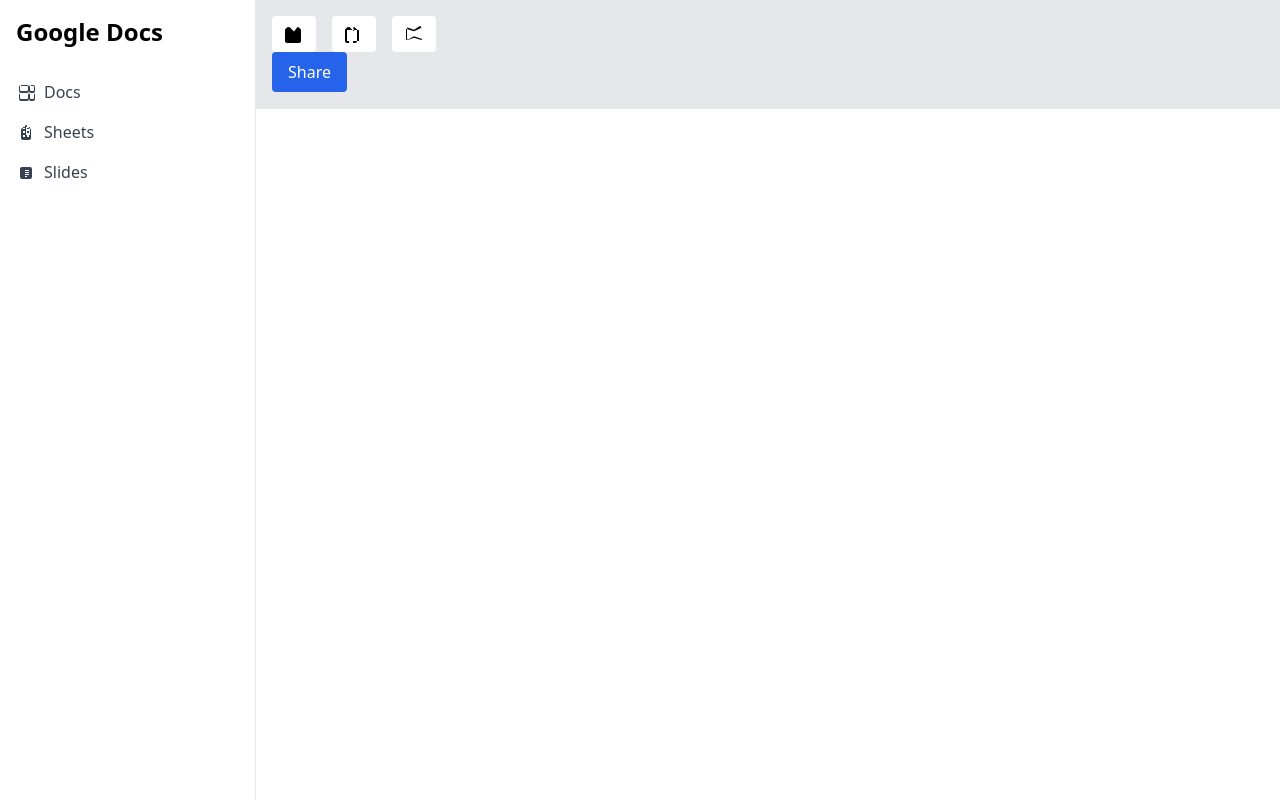
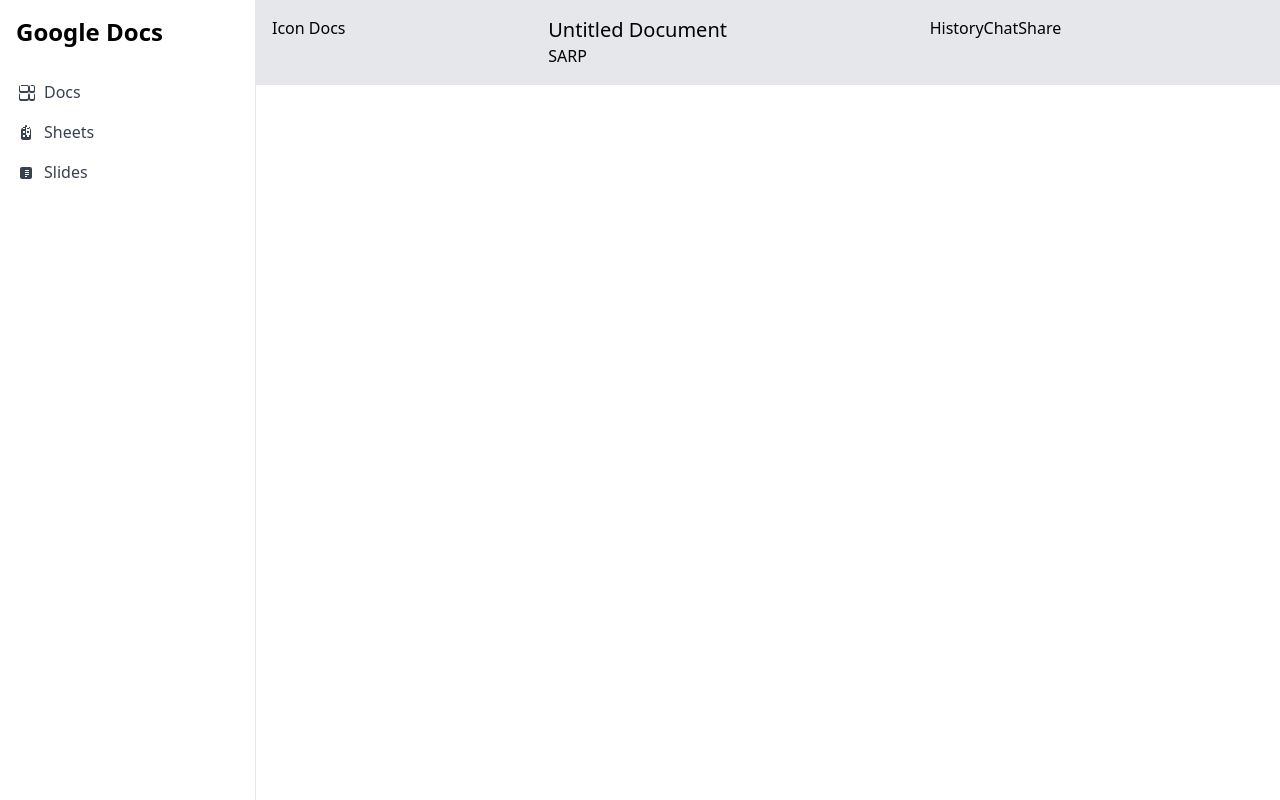
Before and after one commit to shu-bham-dev/google-word-clone, a React (Create React App) app: page / in a window 1280 px wide. Built offline with nearby package versions, Linux system fonts and the light colour scheme.

Commit message:
add header and setup base

```diff
--- a/src/pages/Home/components/Toolbar.tsx
+++ b/src/pages/Home/components/Toolbar.tsx
@@ -2,51 +2,23 @@
 
 const Toolbar = () => {
   return (
-    <div>
-        <div className="flex items-center space-x-4">
-            <button className="bg-white hover:bg-gray-100 px-3 py-2 rounded">
-              <svg
-                xmlns="http://www.w3.org/2000/svg"
-                className="h-5 w-5"
-                viewBox="0 0 20 20"
-                fill="currentColor"
-              >
-                <path
-                  fillRule="evenodd"
-                  d="M4.707 3.293a1 1 0 0 0-1.414 0L1 5.586V17a2 2 0 0 0 2 2h12a2 2 0 0 0 2-2V5.586l-2.293-2.293a1 1 0 0 0-1.414 0L10 7.586l-4.293-4.293a1 1 0 0 0-1.414 0z"
-                />
-              </svg>
-            </button>
-            <button className="bg-white hover:bg-gray-100 px-3 py-2 rounded">
-              <svg
-                xmlns="http://www.w3.org/2000/svg"
-                className="h-5 w-5"
-                viewBox="0 0 20 20"
-                fill="currentColor"
-              >
-                <path
-                  fillRule="evenodd"
-                  d="M4.707 3.293a1 1 0 0 0-1.414 0L1 5.586V17a2 2 0 0 0 2 2h2v-2H3V6h12v11H9v2h2a2 2 0 0 0 2-2V5.586l-2.293-2.293a1 1 0 0 0-1.414 0L10 7.586l-4.293-4.293a1 1 0 0 0-1.414 0z"
-                />
-              </svg>
-            </button>
-            <button className="bg-white hover:bg-gray-100 px-3 py-2 rounded">
-              <svg
-                xmlns="http://www.w3.org/2000/svg"
-                className="h-5 w-5"
-                viewBox="0 0 20 20"
-                fill="currentColor"
-              >
-                <path
-                  fillRule="evenodd"
-                  d="M4 4a1 1 0 0 0-1 1v10a1 1 0 0 0 1.514.858L10 13.716l6.486 2.142A1 1 0 0 0 18 15V5a1 1 0 0 0-1.486-.874L10 7.284l-6.514-2.158A1 1 0 0 0 2 5V15a1 1 0 0 0 1.514.858L10 12.284l6.486 2.142A1 1 0 0 0 18 14V5a1 1 0 0 0-1-1V3a1 1 0 0 0-1.514-.858L10 5.716 3.514 3.574A1 1 0 0 0 3 4v1z"
-                />
-              </svg>
-            </button>
+    <div className='flex justify-between'>
+        <div>Icon Docs</div>
+        <div className='flex flex-col'>
+          <div className='text-xl'>Untitled Document</div>
+          <div className="flex">
+            <div>S</div>
+            <div>A</div>
+            <div>R</div>
+            <div>P</div>
           </div>
-          <div>
-            <button className="bg-blue-600 text-white px-4 py-2 rounded">Share</button>
-          </div>
+        </div>
+        <div className='flex'>
+          <div>History</div>
+          <div>Chat</div>
+          <div>Share</div>
+        </div>
+        <div></div>
     </div>
   )
 }
--- a/src/pages/Home/index.tsx
+++ b/src/pages/Home/index.tsx
@@ -15,7 +15,7 @@
         <Sidebar/>
       </div>
       <div className="flex flex-col flex-grow">
-        <div className="flex items-center justify-between p-4 border-b">
+        <div className="p-4 border-b">
           <Toolbar/>
         </div>
         <div className="flex-grow p-4 bg-white">
```
Also changed, not shown: src/logo.svg (deleted).
